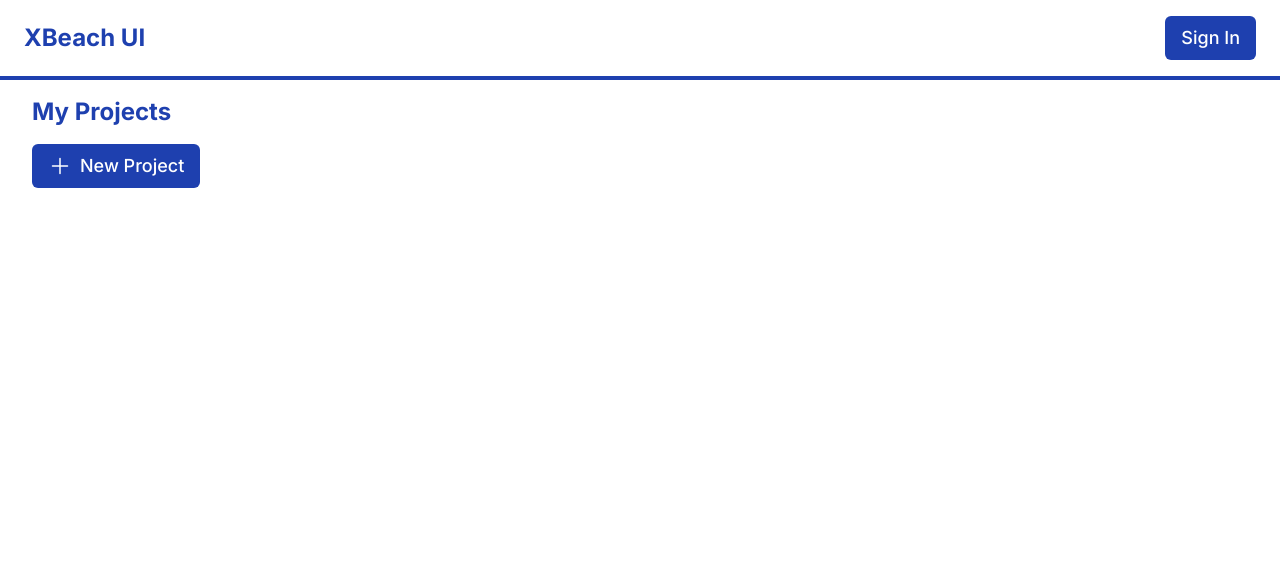
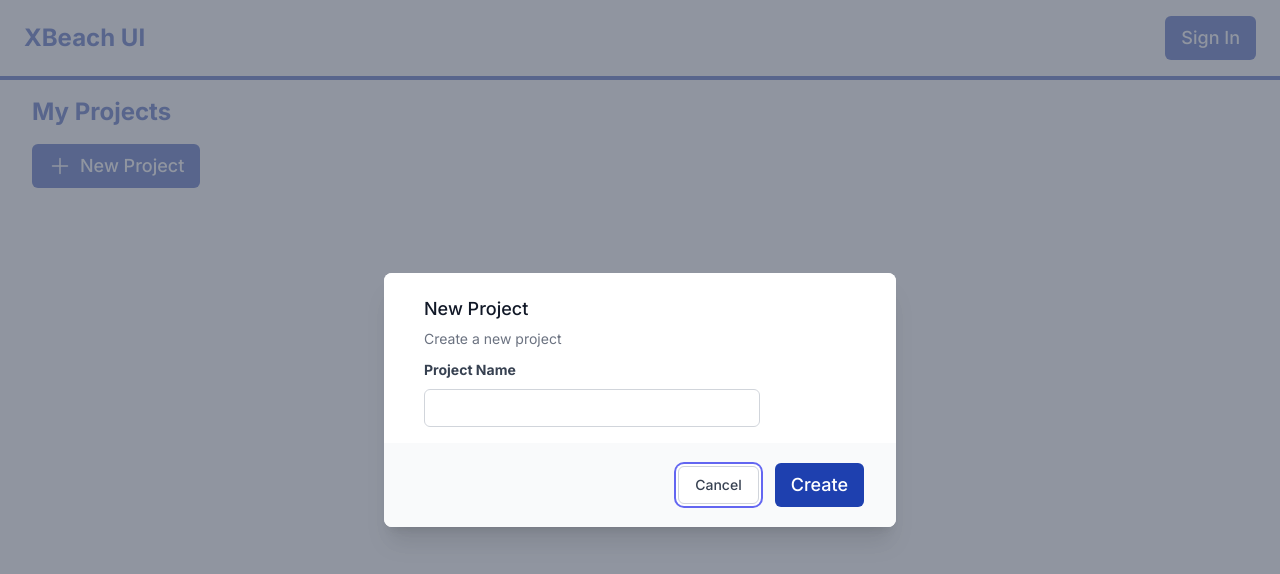
Before and after one commit to Seth-McKilla/xbeach-ui, a Next.js app: page /dashboard in a window 1280 px wide. Both pictures are taken after a click on the button "New Project". Shown: the top 574 px of the page. Built offline with nearby package versions, Linux system fonts and the light colour scheme; no server answers.

Commit message:
Create Modal component

```diff
--- a/app/Header.tsx
+++ b/app/Header.tsx
@@ -8,7 +8,7 @@ import LinkButton from "./components/LinkButton";
 
 export default function Header() {
   return (
-    <header className="sticky top-0 z-50 h-[80px] flex items-center justify-between px-6 py-4 bg-white border-b-4 border-blue-800">
+    <header className="sticky top-0 z-10 h-[80px] flex items-center justify-between px-6 py-4 bg-white border-b-4 border-blue-800">
       <div className="flex items-center">
         <Link href="/">
           <p className="text-2xl font-bold text-blue-800 cursor-pointer">
--- /dev/null
+++ b/app/components/Modal.tsx
@@ -0,0 +1,98 @@
+import { Fragment, useRef } from "react";
+import { Dialog, Transition } from "@headlessui/react";
+
+import Button from "./Button";
+
+type Props = {
+  title: string;
+  description: string;
+  children: React.ReactNode;
+  open: boolean;
+  setOpen: (open: boolean) => void;
+};
+
+export default function Modal({
+  title,
+  description,
+  children,
+  open,
+  setOpen,
+}: Props) {
+  const cancelButtonRef = useRef(null);
+
+  return (
+    <div
+      className="fixed inset-0 z-50 hidden w-full h-full overflow-y-auto bg-gray-600 bg-opacity-50"
+      id="my-modal"
+    >
+      <Transition.Root show={open} as={Fragment}>
+        <Dialog
+          as="div"
+          className="relative z-10"
+          initialFocus={cancelButtonRef}
+          onClose={setOpen}
+        >
+          <Transition.Child
+            as={Fragment}
+            enter="ease-out duration-300"
+            enterFrom="opacity-0"
+            enterTo="opacity-100"
+            leave="ease-in duration-200"
+            leaveFrom="opacity-100"
+            leaveTo="opacity-0"
+          >
+            <div className="fixed inset-0 transition-opacity bg-gray-500 bg-opacity-75" />
+          </Transition.Child>
+
+          <div className="fixed inset-0 z-10 overflow-y-auto">
+            <div className="flex items-end justify-center min-h-full p-4 text-center sm:items-center sm:p-0">
+              <Transition.Child
+                as={Fragment}
+                enter="ease-out duration-300"
+                enterFrom="opacity-0 translate-y-4 sm:translate-y-0 sm:scale-95"
+                enterTo="opacity-100 translate-y-0 sm:scale-100"
+                leave="ease-in duration-200"
+                leaveFrom="opacity-100 translate-y-0 sm:scale-100"
+                leaveTo="opacity-0 translate-y-4 sm:translate-y-0 sm:scale-95"
+              >
+                <Dialog.Panel className="relative overflow-hidden text-left transition-all transform bg-white rounded-lg shadow-xl sm:my-8 sm:w-full sm:max-w-lg">
+                  <div className="px-4 pt-5 pb-4 bg-white sm:p-6 sm:pb-4">
+                    <div className="sm:flex sm:items-start">
+                      <div className="mt-3 text-center sm:mt-0 sm:ml-4 sm:text-left">
+                        <Dialog.Title
+                          as="h3"
+                          className="text-lg font-medium leading-6 text-gray-900"
+                        >
+                          {title}
+                        </Dialog.Title>
+                        <div className="mt-2">
+                          <p className="text-sm text-gray-500">{description}</p>
+                        </div>
+                        <div className="mt-2">{children}</div>
+                      </div>
+                    </div>
+                  </div>
+                  <div className="flex items-center px-4 py-3 bg-gray-50 sm:flex sm:flex-row-reverse sm:px-6">
+                    <div className="p-2">
+                      <Button onClick={() => setOpen(false)}>Create</Button>
+                    </div>
+                    <div className="p-2">
+                      <button
+                        type="button"
+                        className="inline-flex justify-center w-full px-4 py-2 mt-3 text-base font-medium text-gray-700 bg-white border border-gray-300 rounded-md shadow-sm hover:bg-gray-50 focus:outline-none focus:ring-2 focus:ring-indigo-500 focus:ring-offset-2 sm:mt-0 sm:ml-3 sm:w-auto sm:text-sm"
+                        onClick={() => setOpen(false)}
+                        ref={cancelButtonRef}
+                      >
+                        Cancel
+                      </button>
+                    </div>
+                  </div>
+                </Dialog.Panel>
+              </Transition.Child>
+            </div>
+          </div>
+        </Dialog>
+      </Transition.Root>
+    </div>
+  );
+}
--- a/app/dashboard/ListProjects.tsx
+++ b/app/dashboard/ListProjects.tsx
@@ -1,17 +1,42 @@
 "use client";
+
+import { useState } from "react";
 
 import { useSession } from "next-auth/react";
 
 import Button from "../components/Button";
+import Modal from "../components/Modal";
 
 export default function ListProjects() {
   const { data: session } = useSession();
 
+  const [displayNewProjectModal, setDisplayNewProjectModal] = useState(false);
+
   return (
+    <>
+      <Modal
+        title="New Project"
+        description="Create a new project"
+        open={displayNewProjectModal}
+        setOpen={setDisplayNewProjectModal}
+      >
+        <div className="w-full">
+          <label htmlFor="name" className="text-sm font-bold text-gray-700">
+            Project Name
+          </label>
+          <input
+            type="text"
+            name="name"
+            id="name"
+            className="w-full px-4 py-2 mt-2 text-sm text-gray-700 bg-white border border-gray-300 rounded-md focus:border-blue-500 focus:outline-none focus:ring-2 focus:ring-blue-200"
+          />
+        </div>
+      </Modal>
+
       <div className="mt-4">
         <h1 className="text-2xl font-bold text-blue-800">My Projects</h1>
         <div className="mt-4">
-        <Button>
+          <Button onClick={() => setDisplayNewProjectModal(true)}>
             <div className="flex items-center">
               <svg
                 xmlns="http://www.w3.org/2000/svg"
@@ -32,5 +57,6 @@ export default function ListProjects() {
           </Button>
         </div>
       </div>
+    </>
   );
 }
--- a/lib/mongodb/index.ts
+++ b/lib/mongodb/index.ts
@@ -7,7 +7,7 @@ if (!process.env.MONGODB_URI) {
 const uri = process.env.MONGODB_URI;
 const options = {};
 
-let client;
+let client: MongoClient;
 let clientPromise: Promise<MongoClient>;
 
 if (process.env.NODE_ENV === "development") {
--- a/package.json
+++ b/package.json
@@ -10,6 +10,7 @@
     "prettier:fix": "prettier './**/*.{tsx,ts}' --write"
   },
   "dependencies": {
+    "@headlessui/react": "1.7.5",
     "@next-auth/mongodb-adapter": "1.1.1",
     "@next/font": "13.0.6",
     "mongodb": "4.12.1",
```
Also changed, not shown: 1 other file (tests, documents, lock files or other folders). Lines whose indentation alone changed are shown as unchanged.
